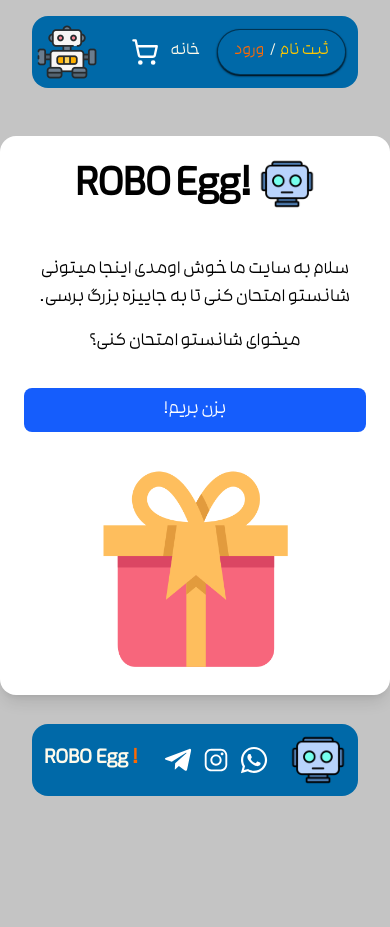
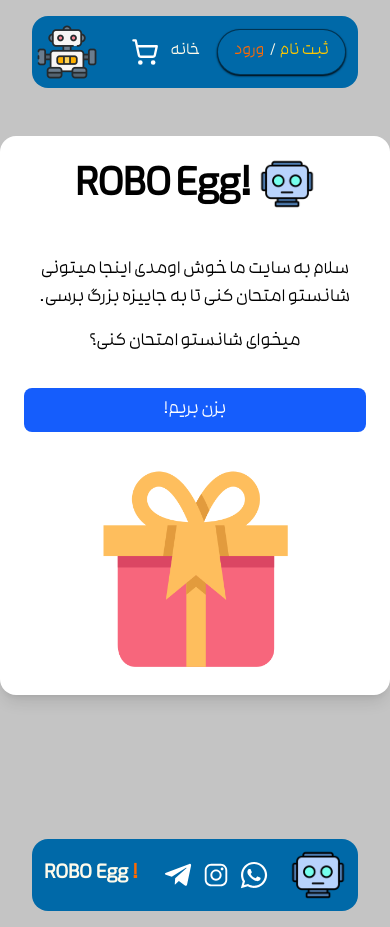
Before and after one commit to Alireza-ghanbari/Robo-egg, a React (Vite) app: page / in a window 390 px wide. Before the commit the page ends 844 px from the top, so only its background shows below. Built offline with nearby package versions, Linux system fonts and the light colour scheme.

Commit message:
Update Footer.jsx

```diff
--- a/src/Components/Footer.jsx
+++ b/src/Components/Footer.jsx
@@ -4,7 +4,7 @@ import { IoLogoInstagram } from "react-icons/io";
 
 export default function Footer() {
   return (
-    <footer className="container py-4 px-8 mt-32 fixed bottom-8 right-0 left-0 ">
+    <footer className="container py-4 px-8 mt-32 sm:fixed bottom-8 right-0 left-0 ">
       <div className="w-full flex items-center justify-between bg-sky-700 rounded-2xl px-3 py-2">
         <div className="">
             <img src={robot} className="h-14" />
```
